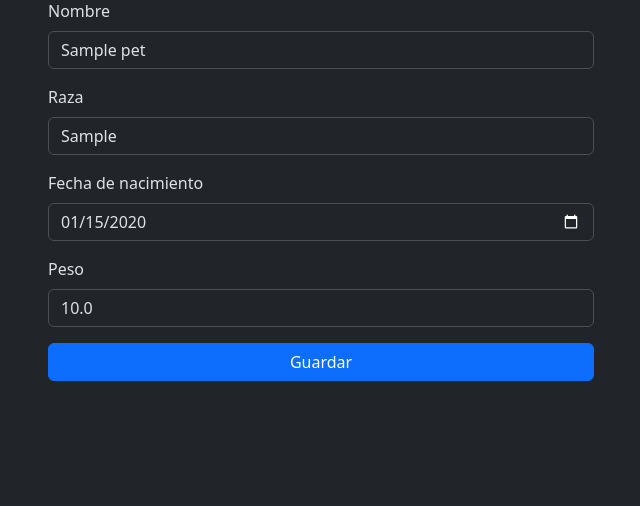
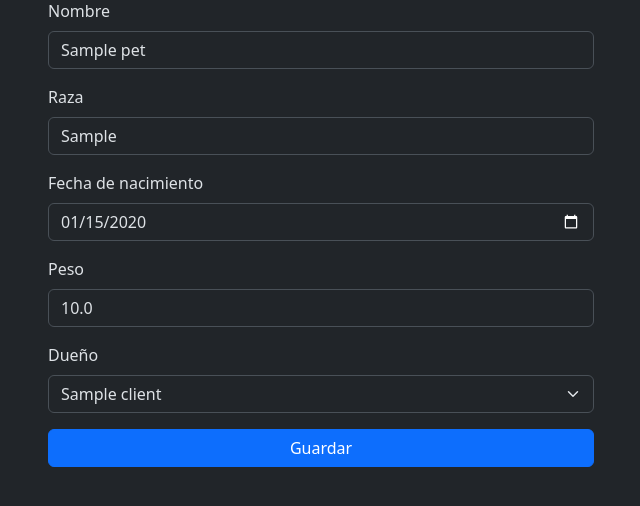
Before and after one commit to manuel-edlp/vetCloud, a Django app: page /mascota/editar/1/ in a window 1280 px wide. Shown: the part 179-685 px from the top of the page, without its empty margins (319-959 px from the left). Run offline with Django 5.2, Linux system fonts and the light colour scheme; tables that the repository leaves empty hold one stand-in row (values such as "Sample post").

Commit message:
agrego dueño a la mascota

```diff
--- a/app/models.py
+++ b/app/models.py
@@ -447,6 +447,7 @@ class Pet(models.Model):
     breed = models.CharField(max_length=40)
     birthday = models.DateField()
     weight = models.FloatField()
+    client = models.ForeignKey("Client", on_delete=models.CASCADE, null=True, blank=True)
 
     def __str__(self):
             """
--- a/app/templates/pets/form.html
+++ b/app/templates/pets/form.html
@@ -82,6 +82,19 @@
                         </div>
                     {% endif %}
                 </div>
+                <div>
+                    <label for="client" class="form-label">Dueño</label>
+                    <select
+                        id="client"
+                        name="client"
+                        class="form-select"
+                        required>
+
+                        {% for client in clients %}
+                        <option value="{{ client.id}}">{{ client.name }}</option>
+                        {% endfor %}
+                    </select>
+                </div>
 
                 <button class="btn btn-primary">Guardar</button>
             </form>
--- a/app/templates/pets/repository.html
+++ b/app/templates/pets/repository.html
@@ -18,6 +18,7 @@
                 <th>Raza</th>
                 <th>Fecha de nacimiento</th>
                 <th>Peso</th>
+                <th>Dueño</th>
                 <th></th>
             </tr>
         </thead>
@@ -29,6 +30,7 @@
                     <td>{{pet.breed}}</td>
                     <td>{{pet.birthday}}</td>
                     <td>{{pet.weight}}</td>
+                    <td>{{pet.client}}</td>
                     <td>
                         <a class="btn btn-outline-primary"
                            href="{% url 'pet_edit' id=pet.id %}"
--- a/app/views.py
+++ b/app/views.py
@@ -220,6 +220,7 @@ def pet_form(request, id=None):
     """
     Renderiza el formulario de mascotas y maneja la creación o actualización de mascotas.
     """
+    clients = Client.objects.all()
     if request.method == "POST":
         pet_id = request.POST.get("id", "")
         errors = {}
@@ -227,26 +228,38 @@ def pet_form(request, id=None):
 
         if pet_id == "":
             saved, errors = Pet.save_pet(request.POST)
+            # Si el objeto Pet se ha creado correctamente
+            if saved:
+                # Obtener el ID del cliente seleccionado del formulario
+                client_id = request.POST.get("client", "")
+                # Asociar el cliente seleccionado con el animal creado
+                if client_id:
+                    pet = Pet.objects.latest('id')  # Obtener el último animal creado
+                    pet.client_id = client_id
+                    pet.save()
         else:
             pet = get_object_or_404(Pet, pk=pet_id)
-            update_result = pet.update_pet(request.POST)
-            if update_result is not None:
-                saved, errors = update_result
-            else:
-                saved = True
+            saved, errors = pet.update_pet(request.POST)
+
+            # Obtener el ID del cliente seleccionado del formulario
+            client_id = request.POST.get("client", "")
+            # Asociar el cliente seleccionado con el animal actualizado
+            if client_id:
+                pet.client_id = client_id
+                pet.save()
 
         if saved:
             return redirect(reverse("pet_repo"))
 
         return render(
-            request, "pets/form.html", {"errors": errors, "pet": request.POST},
+            request, "pets/form.html", {"errors": errors, "pet": request.POST,},
         )
 
     pet = None
     if id is not None:
         pet = get_object_or_404(Pet, pk=id)
 
-    return render(request, "pets/form.html", {"pet": pet})
+    return render(request, "pets/form.html", {"pet": pet,"clients": clients})
 
 
 def pet_delete(request):
```
Also changed, not shown: app/migrations/0021_pet_client.py (added).
